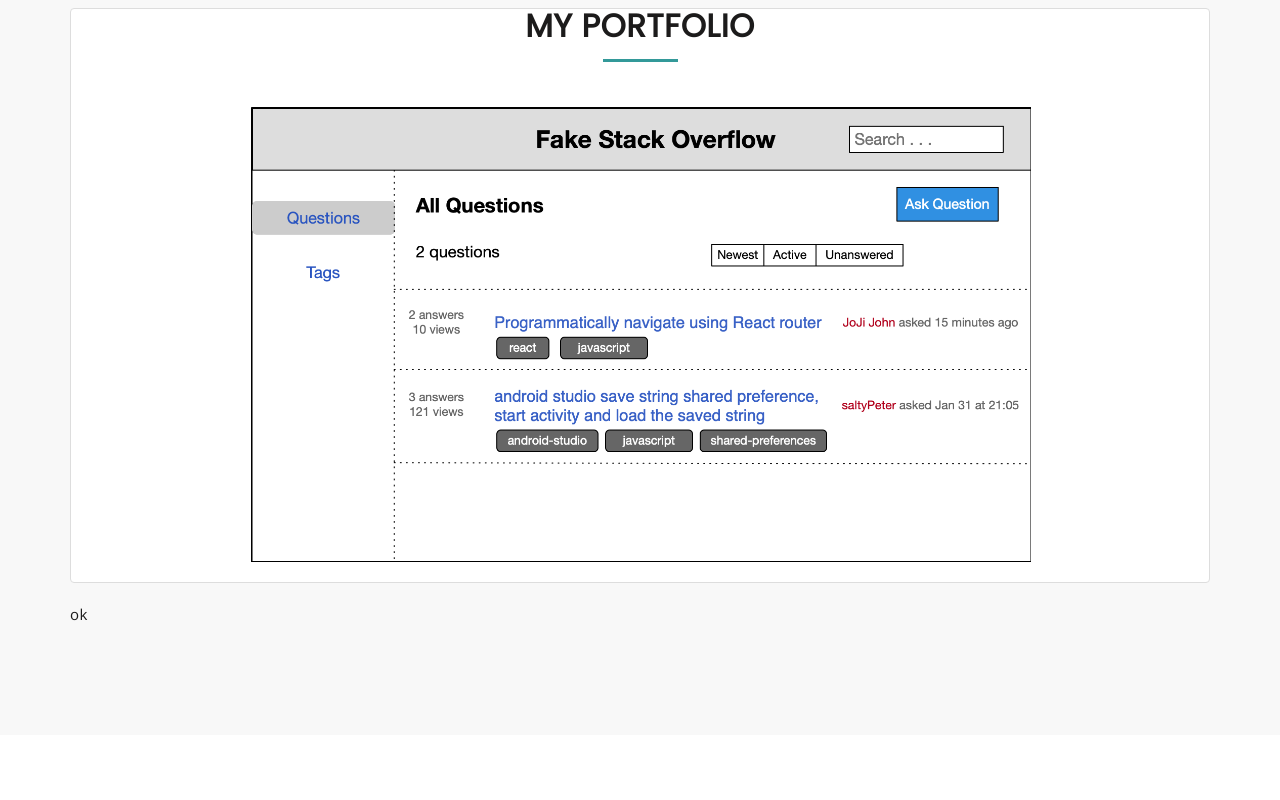
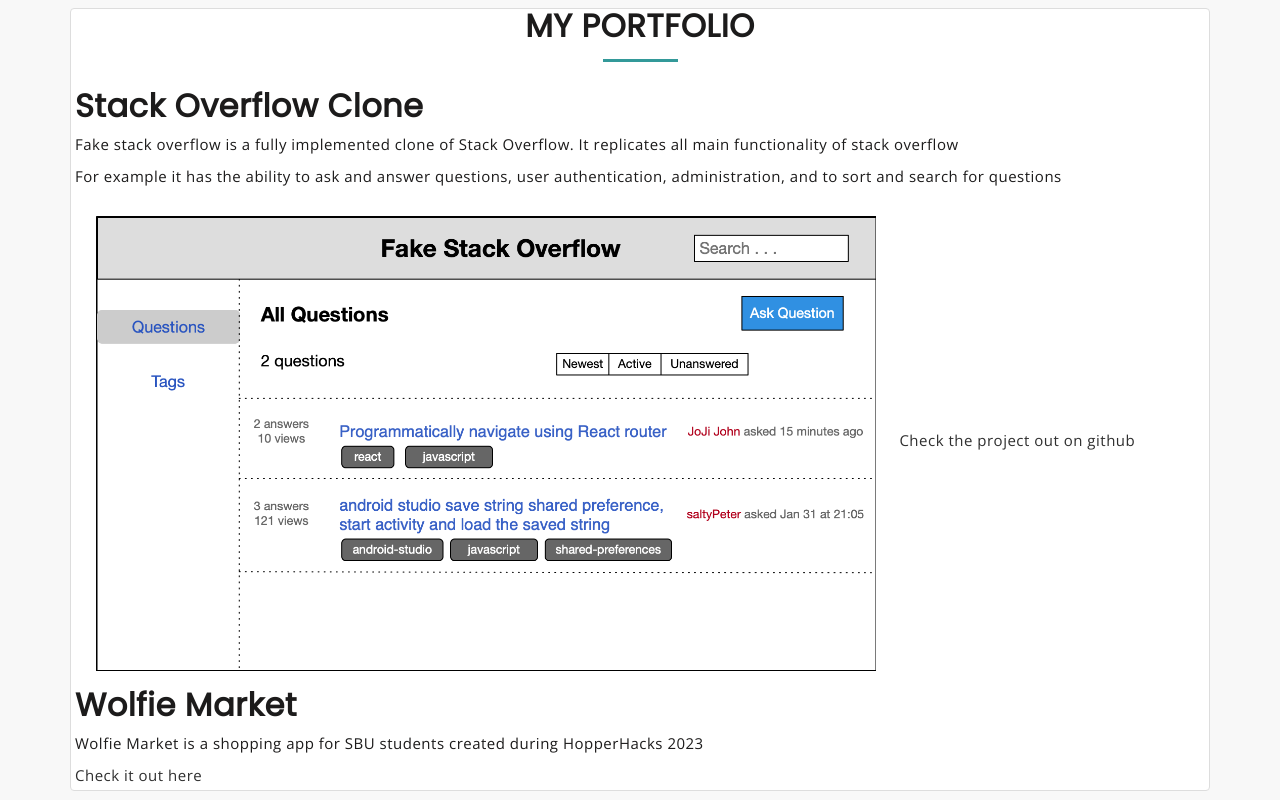
Before and after one commit to Ifore134/Ifore134.github.io, a plain HTML site: page index.html in a window 1280 px wide. Shown: the part 2160-2960 px from the top of the page. Drawn offline with nearby package versions, Linux system fonts and the light colour scheme.

Commit message:
portfolio updates

```diff
--- a/index.html
+++ b/index.html
@@ -305,10 +305,23 @@
 							</div>
 
 							<div class="project-back">
+
 								<div class="thumbnail">
-									<img src="assets/images/portfolio/fake-so.png" alt="image">
+									<div class="Thumbsubdiv">
+										<h2>Stack Overflow Clone</h2>
+										<p>Fake stack overflow is a fully implemented clone of Stack Overflow. It replicates all main functionality of stack overflow</p>
+										<p> For example it has the ability to ask and answer questions, user authentication, administration, and to sort and search for questions</p>
+										<img src="assets/images/portfolio/fake-so.png" alt="image">
+										<a href="https://github.com/Ifore134/Ifore134.github.io">Check the project out on github</a>
+									</div>
+									<div>
+										<h2>Wolfie Market</h2>
+										<p>Wolfie Market is a shopping app for SBU students created during HopperHacks 2023</p>
+
+										<a href="https://devpost.com/software/wolfiemarket">Check it out here</a>
+									</div>
 								</div>
-								<p>ok</p>
+
 							</div>
 
 <!--
```
